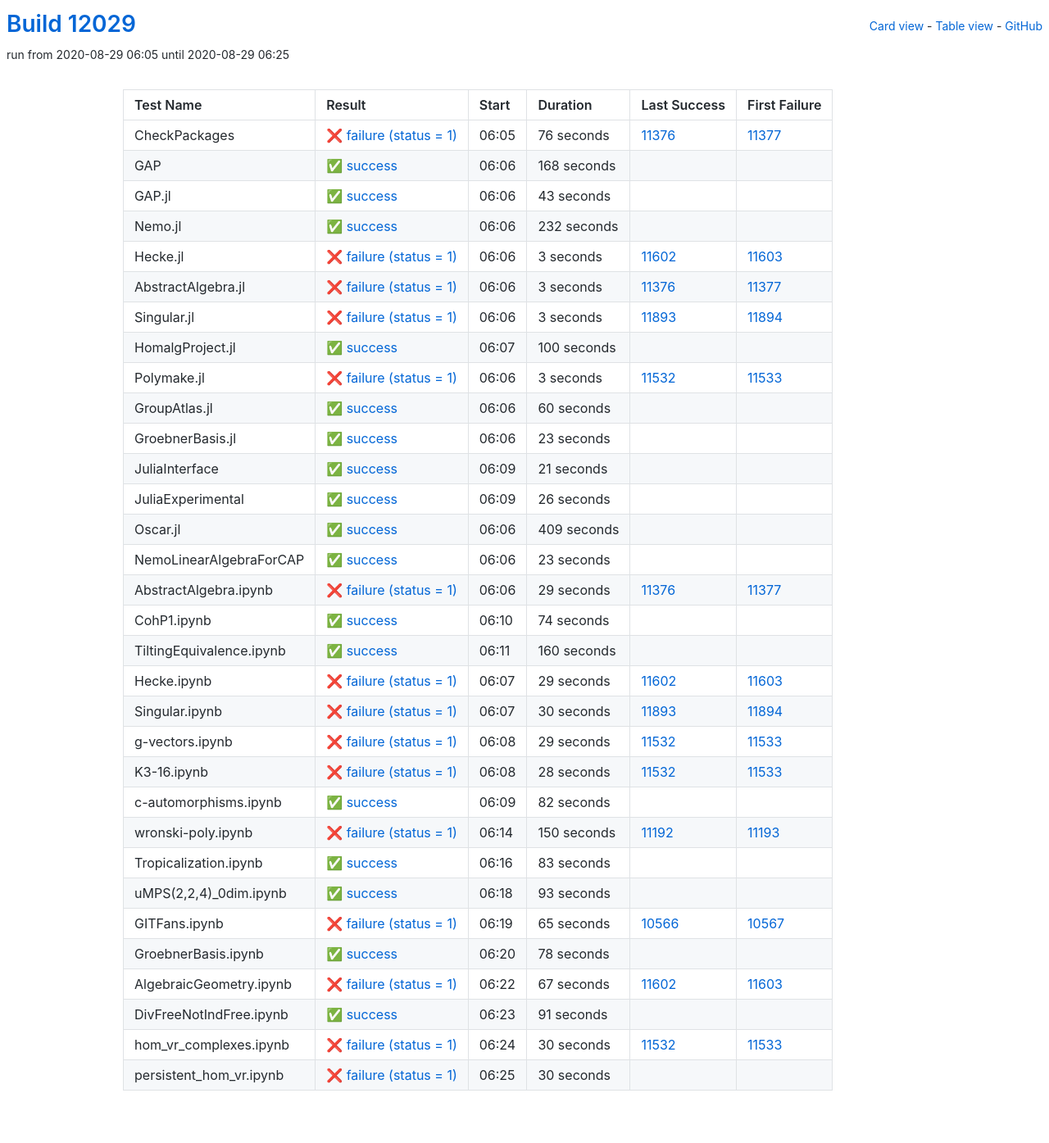
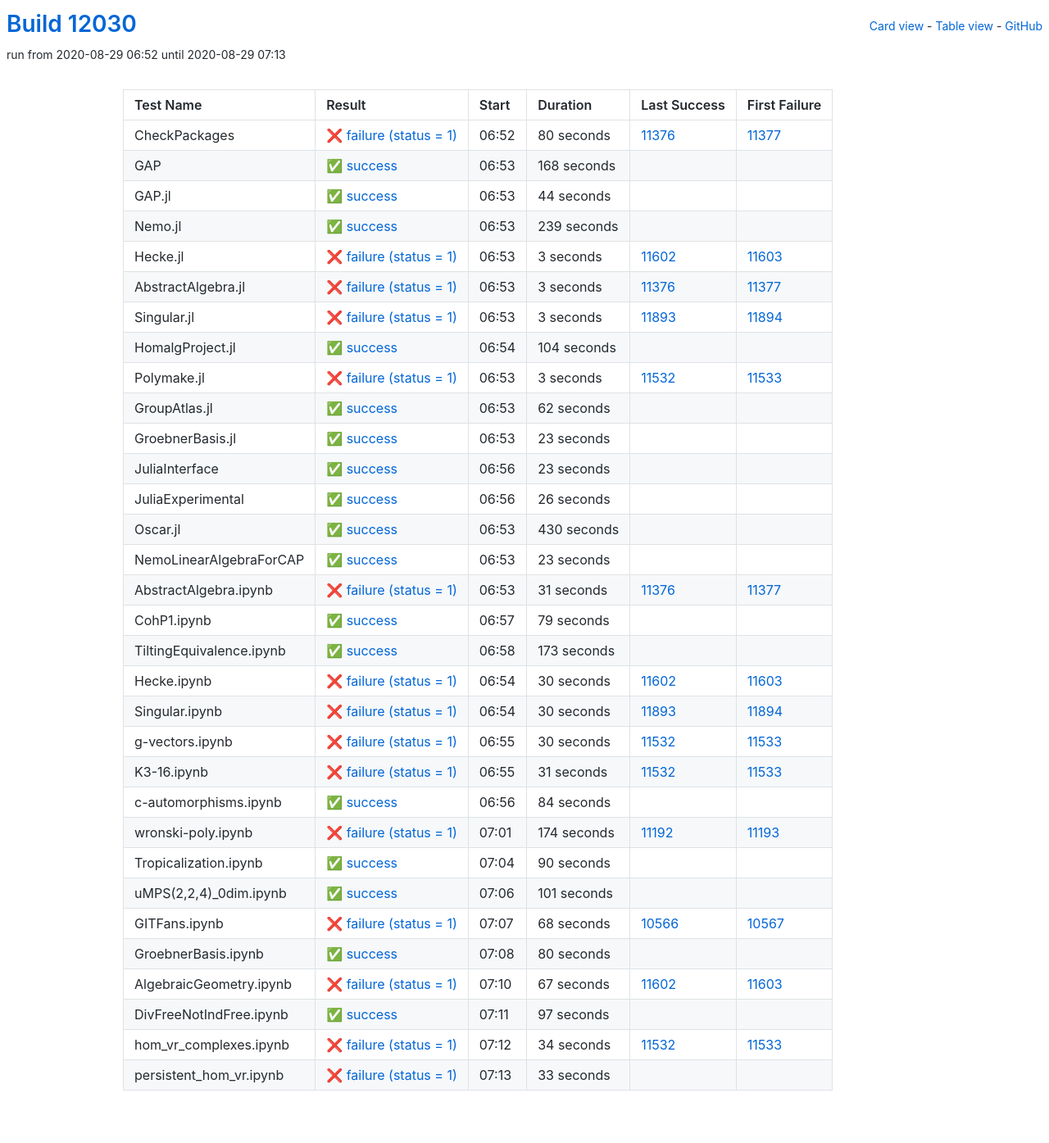
Before and after one commit to oscar-system/oscar-ci-status, a Jekyll site: the page built from table.html, in a window 1280 px wide. Shown: the whole page at 82% size. Built offline with Jekyll 4.4.1, drawn with Linux system fonts in a browser that asks for light colours.

Commit message:
Build #12030

```diff
--- a/_data/ci.yml
+++ b/_data/ci.yml
@@ -1,6 +1,6 @@
 ---
-build: 12029
-build_url: https://oscarci.mathematik.uni-kl.de/job/oscar/12029/
+build: 12030
+build_url: https://oscarci.mathematik.uni-kl.de/job/oscar/12030/
 job: oscar
 organization: oscar-system
 repo: oscar-ci-status
@@ -8,20 +8,20 @@
 tests:
 - name: CheckPackages
   id: checkpackages
-  log: https://oscarci.mathematik.uni-kl.de/job/oscar/12029/artifact/logs/build-12029/CheckPackages.log
-  start: 2020-08-29 06:05
+  log: https://oscarci.mathematik.uni-kl.de/job/oscar/12030/artifact/logs/build-12030/CheckPackages.log
+  start: 2020-08-29 06:52
   success: false
   exitcode: 1
   status: failure
-  duration: 76
+  duration: 80
   last_success: 11376
   last_success_url: https://oscarci.mathematik.uni-kl.de/job/oscar/11376/
   first_failure: 11377
   first_failure_url: https://oscarci.mathematik.uni-kl.de/job/oscar/11377/
 - name: GAP
   id: gap
-  log: https://oscarci.mathematik.uni-kl.de/job/oscar/12029/artifact/logs/build-12029/GAP.log
-  start: 2020-08-29 06:06
+  log: https://oscarci.mathematik.uni-kl.de/job/oscar/12030/artifact/logs/build-12030/GAP.log
+  start: 2020-08-29 06:53
   success: true
   exitcode: 0
   status: success
@@ -32,32 +32,32 @@
   first_failure_url:
 - name: GAP.jl
   id: gap-jl
-  log: https://oscarci.mathematik.uni-kl.de/job/oscar/12029/artifact/logs/build-12029/GAP.jl.log
-  start: 2020-08-29 06:06
+  log: https://oscarci.mathematik.uni-kl.de/job/oscar/12030/artifact/logs/build-12030/GAP.jl.log
+  start: 2020-08-29 06:53
   success: true
   exitcode: 0
   status: success
-  duration: 43
+  duration: 44
   last_success: false
   last_success_url:
   first_failure: false
   first_failure_url:
 - name: Nemo.jl
   id: nemo-jl
-  log: https://oscarci.mathematik.uni-kl.de/job/oscar/12029/artifact/logs/build-12029/Nemo.jl.log
-  start: 2020-08-29 06:06
+  log: https://oscarci.mathematik.uni-kl.de/job/oscar/12030/artifact/logs/build-12030/Nemo.jl.log
+  start: 2020-08-29 06:53
   success: true
   exitcode: 0
   status: success
-  duration: 232
+  duration: 239
   last_success: false
   last_success_url:
   first_failure: false
   first_failure_url:
 - name: Hecke.jl
   id: hecke-jl
-  log: https://oscarci.mathematik.uni-kl.de/job/oscar/12029/artifact/logs/build-12029/Hecke.jl.log
-  start: 2020-08-29 06:06
+  log: https://oscarci.mathematik.uni-kl.de/job/oscar/12030/artifact/logs/build-12030/Hecke.jl.log
+  start: 2020-08-29 06:53
   success: false
   exitcode: 1
   status: failure
@@ -68,8 +68,8 @@
   first_failure_url: https://oscarci.mathematik.uni-kl.de/job/oscar/11603/
 - name: AbstractAlgebra.jl
   id: abstractalgebra-jl
-  log: https://oscarci.mathematik.uni-kl.de/job/oscar/12029/artifact/logs/build-12029/AbstractAlgebra.jl.log
-  start: 2020-08-29 06:06
+  log: https://oscarci.mathematik.uni-kl.de/job/oscar/12030/artifact/logs/build-12030/AbstractAlgebra.jl.log
+  start: 2020-08-29 06:53
   success: false
   exitcode: 1
   status: failure
@@ -80,8 +80,8 @@
   first_failure_url: https://oscarci.mathematik.uni-kl.de/job/oscar/11377/
 - name: Singular.jl
   id: singular-jl
-  log: https://oscarci.mathematik.uni-kl.de/job/oscar/12029/artifact/logs/build-12029/Singular.jl.log
-  start: 2020-08-29 06:06
+  log: https://oscarci.mathematik.uni-kl.de/job/oscar/12030/artifact/logs/build-12030/Singular.jl.log
+  start: 2020-08-29 06:53
   success: false
   exitcode: 1
   status: failure
@@ -92,20 +92,20 @@
   first_failure_url: https://oscarci.mathematik.uni-kl.de/job/oscar/11894/
 - name: HomalgProject.jl
   id: homalgproject-jl
-  log: https://oscarci.mathematik.uni-kl.de/job/oscar/12029/artifact/logs/build-12029/HomalgProject.jl.log
-  start: 2020-08-29 06:07
+  log: https://oscarci.mathematik.uni-kl.de/job/oscar/12030/artifact/logs/build-12030/HomalgProject.jl.log
+  start: 2020-08-29 06:54
   success: true
   exitcode: 0
   status: success
-  duration: 100
+  duration: 104
   last_success: false
   last_success_url:
   first_failure: false
   first_failure_url:
 - name: Polymake.jl
   id: polymake-jl
-  log: https://oscarci.mathematik.uni-kl.de/job/oscar/12029/artifact/logs/build-12029/Polymake.jl.log
-  start: 2020-08-29 06:06
+  log: https://oscarci.mathematik.uni-kl.de/job/oscar/12030/artifact/logs/build-12030/Polymake.jl.log
+  start: 2020-08-29 06:53
   success: false
   exitcode: 1
   status: failure
@@ -116,20 +116,20 @@
   first_failure_url: https://oscarci.mathematik.uni-kl.de/job/oscar/11533/
 - name: GroupAtlas.jl
   id: groupatlas-jl
-  log: https://oscarci.mathematik.uni-kl.de/job/oscar/12029/artifact/logs/build-12029/GroupAtlas.jl.log
-  start: 2020-08-29 06:06
+  log: https://oscarci.mathematik.uni-kl.de/job/oscar/12030/artifact/logs/build-12030/GroupAtlas.jl.log
+  start: 2020-08-29 06:53
   success: true
   exitcode: 0
   status: success
-  duration: 60
+  duration: 62
   last_success: false
   last_success_url:
   first_failure: false
   first_failure_url:
 - name: GroebnerBasis.jl
   id: groebnerbasis-jl
-  log: https://oscarci.mathematik.uni-kl.de/job/oscar/12029/artifact/logs/build-12029/GroebnerBasis.jl.log
-  start: 2020-08-29 06:06
+  log: https://oscarci.mathematik.uni-kl.de/job/oscar/12030/artifact/logs/build-12030/GroebnerBasis.jl.log
+  start: 2020-08-29 06:53
   success: true
   exitcode: 0
   status: success
@@ -140,20 +140,20 @@
   first_failure_url:
 - name: JuliaInterface
   id: juliainterface
-  log: https://oscarci.mathematik.uni-kl.de/job/oscar/12029/artifact/logs/build-12029/JuliaInterface.log
-  start: 2020-08-29 06:09
+  log: https://oscarci.mathematik.uni-kl.de/job/oscar/12030/artifact/logs/build-12030/JuliaInterface.log
+  start: 2020-08-29 06:56
   success: true
   exitcode: 0
   status: success
-  duration: 21
+  duration: 23
   last_success: false
   last_success_url:
   first_failure: false
   first_failure_url:
 - name: JuliaExperimental
   id: juliaexperimental
-  log: https://oscarci.mathematik.uni-kl.de/job/oscar/12029/artifact/logs/build-12029/JuliaExperimental.log
-  start: 2020-08-29 06:09
+  log: https://oscarci.mathematik.uni-kl.de/job/oscar/12030/artifact/logs/build-12030/JuliaExperimental.log
+  start: 2020-08-29 06:56
   success: true
   exitcode: 0
   status: success
@@ -164,20 +164,20 @@
   first_failure_url:
 - name: Oscar.jl
   id: oscar-jl
-  log: https://oscarci.mathematik.uni-kl.de/job/oscar/12029/artifact/logs/build-12029/Oscar.jl.log
-  start: 2020-08-29 06:06
+  log: https://oscarci.mathematik.uni-kl.de/job/oscar/12030/artifact/logs/build-12030/Oscar.jl.log
+  start: 2020-08-29 06:53
   success: true
   exitcode: 0
   status: success
-  duration: 409
+  duration: 430
   last_success: false
   last_success_url:
   first_failure: false
   first_failure_url:
 - name: NemoLinearAlgebraForCAP
   id: nemolinearalgebraforcap
-  log: https://oscarci.mathematik.uni-kl.de/job/oscar/12029/artifact/logs/build-12029/NemoLinearAlgebraForCAP.log
-  start: 2020-08-29 06:06
+  log: https://oscarci.mathematik.uni-kl.de/job/oscar/12030/artifact/logs/build-12030/NemoLinearAlgebraForCAP.log
+  start: 2020-08-29 06:53
   success: true
   exitcode: 0
   status: success
@@ -188,56 +188,56 @@
   first_failure_url:
 - name: AbstractAlgebra.ipynb
   id: abstractalgebra-ipynb
-  log: https://oscarci.mathematik.uni-kl.de/job/oscar/12029/artifact/logs/build-12029/AbstractAlgebra.ipynb.log
-  start: 2020-08-29 06:06
+  log: https://oscarci.mathematik.uni-kl.de/job/oscar/12030/artifact/logs/build-12030/AbstractAlgebra.ipynb.log
+  start: 2020-08-29 06:53
   success: false
   exitcode: 1
   status: failure
-  duration: 29
+  duration: 31
   last_success: 11376
   last_success_url: https://oscarci.mathematik.uni-kl.de/job/oscar/11376/
   first_failure: 11377
   first_failure_url: https://oscarci.mathematik.uni-kl.de/job/oscar/11377/
 - name: CohP1.ipynb
   id: cohp1-ipynb
-  log: https://oscarci.mathematik.uni-kl.de/job/oscar/12029/artifact/logs/build-12029/CohP1.ipynb.log
-  start: 2020-08-29 06:10
+  log: https://oscarci.mathematik.uni-kl.de/job/oscar/12030/artifact/logs/build-12030/CohP1.ipynb.log
+  start: 2020-08-29 06:57
   success: true
   exitcode: 0
   status: success
-  duration: 74
+  duration: 79
   last_success: false
   last_success_url:
   first_failure: false
   first_failure_url:
 - name: TiltingEquivalence.ipynb
   id: tiltingequivalence-ipynb
-  log: https://oscarci.mathematik.uni-kl.de/job/oscar/12029/artifact/logs/build-12029/TiltingEquivalence.ipynb.log
-  start: 2020-08-29 06:11
+  log: https://oscarci.mathematik.uni-kl.de/job/oscar/12030/artifact/logs/build-12030/TiltingEquivalence.ipynb.log
+  start: 2020-08-29 06:58
   success: true
   exitcode: 0
   status: success
-  duration: 160
+  duration: 173
   last_success: false
   last_success_url:
   first_failure: false
   first_failure_url:
 - name: Hecke.ipynb
   id: hecke-ipynb
-  log: https://oscarci.mathematik.uni-kl.de/job/oscar/12029/artifact/logs/build-12029/Hecke.ipynb.log
-  start: 2020-08-29 06:07
+  log: https://oscarci.mathematik.uni-kl.de/job/oscar/12030/artifact/logs/build-12030/Hecke.ipynb.log
+  start: 2020-08-29 06:54
   success: false
   exitcode: 1
   status: failure
-  duration: 29
+  duration: 30
   last_success: 11602
   last_success_url: https://oscarci.mathematik.uni-kl.de/job/oscar/11602/
   first_failure: 11603
   first_failure_url: https://oscarci.mathematik.uni-kl.de/job/oscar/11603/
 - name: Singular.ipynb
   id: singular-ipynb
-  log: https://oscarci.mathematik.uni-kl.de/job/oscar/12029/artifact/logs/build-12029/Singular.ipynb.log
-  start: 2020-08-29 06:07
+  log: https://oscarci.mathematik.uni-kl.de/job/oscar/12030/artifact/logs/build-12030/Singular.ipynb.log
+  start: 2020-08-29 06:54
   success: false
   exitcode: 1
   status: failure
@@ -248,104 +248,104 @@
   first_failure_url: https://oscarci.mathematik.uni-kl.de/job/oscar/11894/
 - name: g-vectors.ipynb
   id: g-vectors-ipynb
-  log: https://oscarci.mathematik.uni-kl.de/job/oscar/12029/artifact/logs/build-12029/g-vectors.ipynb.log
-  start: 2020-08-29 06:08
+  log: https://oscarci.mathematik.uni-kl.de/job/oscar/12030/artifact/logs/build-12030/g-vectors.ipynb.log
+  start: 2020-08-29 06:55
   success: false
   exitcode: 1
   status: failure
-  duration: 29
+  duration: 30
   last_success: 11532
   last_success_url: https://oscarci.mathematik.uni-kl.de/job/oscar/11532/
   first_failure: 11533
   first_failure_url: https://oscarci.mathematik.uni-kl.de/job/oscar/11533/
 - name: K3-16.ipynb
   id: k3-16-ipynb
-  log: https://oscarci.mathematik.uni-kl.de/job/oscar/12029/artifact/logs/build-12029/K3-16.ipynb.log
-  start: 2020-08-29 06:08
+  log: https://oscarci.mathematik.uni-kl.de/job/oscar/12030/artifact/logs/build-12030/K3-16.ipynb.log
+  start: 2020-08-29 06:55
   success: false
   exitcode: 1
   status: failure
-  duration: 28
+  duration: 31
   last_success: 11532
   last_success_url: https://oscarci.mathematik.uni-kl.de/job/oscar/11532/
   first_failure: 11533
   first_failure_url: https://oscarci.mathematik.uni-kl.de/job/oscar/11533/
 - name: c-automorphisms.ipynb
   id: c-automorphisms-ipynb
-  log: https://oscarci.mathematik.uni-kl.de/job/oscar/12029/artifact/logs/build-12029/c-automorphisms.ipynb.log
-  start: 2020-08-29 06:09
+  log: https://oscarci.mathematik.uni-kl.de/job/oscar/12030/artifact/logs/build-12030/c-automorphisms.ipynb.log
+  start: 2020-08-29 06:56
   success: true
   exitcode: 0
   status: success
-  duration: 82
+  duration: 84
   last_success: false
   last_success_url:
   first_failure: false
   first_failure_url:
 - name: wronski-poly.ipynb
   id: wronski-poly-ipynb
-  log: https://oscarci.mathematik.uni-kl.de/job/oscar/12029/artifact/logs/build-12029/wronski-poly.ipynb.log
-  start: 2020-08-29 06:14
+  log: https://oscarci.mathematik.uni-kl.de/job/oscar/12030/artifact/logs/build-12030/wronski-poly.ipynb.log
+  start: 2020-08-29 07:01
   success: false
   exitcode: 1
   status: failure
-  duration: 150
+  duration: 174
   last_success: 11192
   last_success_url: https://oscarci.mathematik.uni-kl.de/job/oscar/11192/
   first_failure: 11193
   first_failure_url: https://oscarci.mathematik.uni-kl.de/job/oscar/11193/
 - name: Tropicalization.ipynb
   id: tropicalization-ipynb
-  log: https://oscarci.mathematik.uni-kl.de/job/oscar/12029/artifact/logs/build-12029/Tropicalization.ipynb.log
-  start: 2020-08-29 06:16
+  log: https://oscarci.mathematik.uni-kl.de/job/oscar/12030/artifact/logs/build-12030/Tropicalization.ipynb.log
+  start: 2020-08-29 07:04
   success: true
   exitcode: 0
   status: success
-  duration: 83
+  duration: 90
   last_success: false
   last_success_url:
   first_failure: false
   first_failure_url:
 - name: uMPS(2,2,4)_0dim.ipynb
   id: umps-2-2-4-0dim-ipynb
-  log: https://oscarci.mathematik.uni-kl.de/job/oscar/12029/artifact/logs/build-12029/uMPS-2-2-4-_0dim.ipynb.log
-  start: 2020-08-29 06:18
+  log: https://oscarci.mathematik.uni-kl.de/job/oscar/12030/artifact/logs/build-12030/uMPS-2-2-4-_0dim.ipynb.log
+  start: 2020-08-29 07:06
   success: true
   exitcode: 0
   status: success
-  duration: 93
+  duration: 101
   last_success: false
   last_success_url:
   first_failure: false
   first_failure_url:
 - name: GITFans.ipynb
   id: gitfans-ipynb
-  log: https://oscarci.mathematik.uni-kl.de/job/oscar/12029/artifact/logs/build-12029/GITFans.ipynb.log
-  start: 2020-08-29 06:19
+  log: https://oscarci.mathematik.uni-kl.de/job/oscar/12030/artifact/logs/build-12030/GITFans.ipynb.log
+  start: 2020-08-29 07:07
   success: false
   exitcode: 1
   status: failure
-  duration: 65
+  duration: 68
   last_success: 10566
   last_success_url: https://oscarci.mathematik.uni-kl.de/job/oscar/10566/
   first_failure: 10567
   first_failure_url: https://oscarci.mathematik.uni-kl.de/job/oscar/10567/
 - name: GroebnerBasis.ipynb
   id: groebnerbasis-ipynb
-  log: https://oscarci.mathematik.uni-kl.de/job/oscar/12029/artifact/logs/build-12029/GroebnerBasis.ipynb.log
-  start: 2020-08-29 06:20
+  log: https://oscarci.mathematik.uni-kl.de/job/oscar/12030/artifact/logs/build-12030/GroebnerBasis.ipynb.log
+  start: 2020-08-29 07:08
   success: true
   exitcode: 0
   status: success
-  duration: 78
+  duration: 80
   last_success: false
   last_success_url:
   first_failure: false
   first_failure_url:
 - name: AlgebraicGeometry.ipynb
   id: algebraicgeometry-ipynb
-  log: https://oscarci.mathematik.uni-kl.de/job/oscar/12029/artifact/logs/build-12029/AlgebraicGeometry.ipynb.log
-  start: 2020-08-29 06:22
+  log: https://oscarci.mathematik.uni-kl.de/job/oscar/12030/artifact/logs/build-12030/AlgebraicGeometry.ipynb.log
+  start: 2020-08-29 07:10
   success: false
   exitcode: 1
   status: failure
@@ -356,36 +356,36 @@
   first_failure_url: https://oscarci.mathematik.uni-kl.de/job/oscar/11603/
 - name: DivFreeNotIndFree.ipynb
   id: divfreenotindfree-ipynb
-  log: https://oscarci.mathematik.uni-kl.de/job/oscar/12029/artifact/logs/build-12029/DivFreeNotIndFree.ipynb.log
-  start: 2020-08-29 06:23
+  log: https://oscarci.mathematik.uni-kl.de/job/oscar/12030/artifact/logs/build-12030/DivFreeNotIndFree.ipynb.log
+  start: 2020-08-29 07:11
   success: true
   exitcode: 0
   status: success
-  duration: 91
+  duration: 97
   last_success: false
   last_success_url:
   first_failure: false
   first_failure_url:
 - name: hom_vr_complexes.ipynb
   id: hom-vr-complexes-ipynb
-  log: https://oscarci.mathematik.uni-kl.de/job/oscar/12029/artifact/logs/build-12029/hom_vr_complexes.ipynb.log
-  start: 2020-08-29 06:24
+  log: https://oscarci.mathematik.uni-kl.de/job/oscar/12030/artifact/logs/build-12030/hom_vr_complexes.ipynb.log
+  start: 2020-08-29 07:12
   success: false
   exitcode: 1
   status: failure
-  duration: 30
+  duration: 34
   last_success: 11532
   last_success_url: https://oscarci.mathematik.uni-kl.de/job/oscar/11532/
   first_failure: 11533
   first_failure_url: https://oscarci.mathematik.uni-kl.de/job/oscar/11533/
 - name: persistent_hom_vr.ipynb
   id: persistent-hom-vr-ipynb
-  log: https://oscarci.mathematik.uni-kl.de/job/oscar/12029/artifact/logs/build-12029/persistent_hom_vr.ipynb.log
-  start: 2020-08-29 06:25
+  log: https://oscarci.mathematik.uni-kl.de/job/oscar/12030/artifact/logs/build-12030/persistent_hom_vr.ipynb.log
+  start: 2020-08-29 07:13
   success: false
   exitcode: 1
   status: failure
-  duration: 30
+  duration: 33
   last_success: false
   last_success_url:
   first_failure: false
```
Also changed, not shown: README.md.
